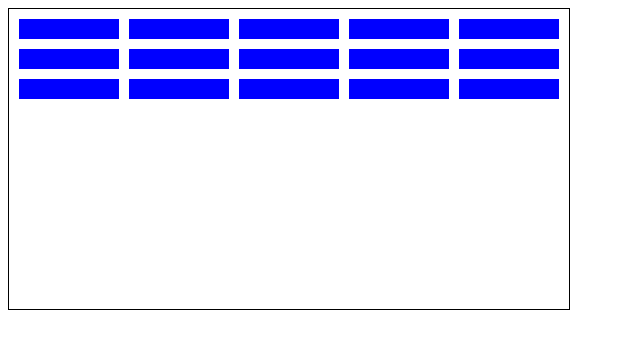
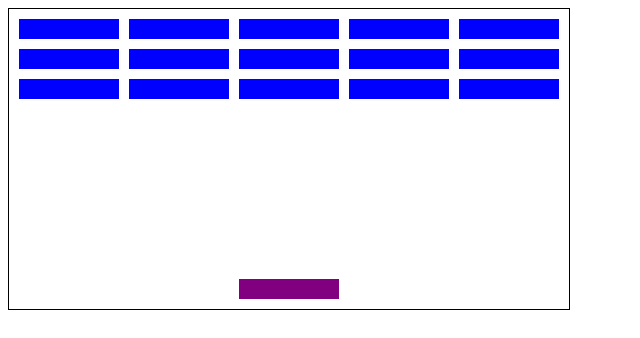
Before and after one commit to sanaeas/simple-games, a plain HTML site: page Breakout/index.html in a window 1280 px wide. Shown: the whole page, without its empty margins (0-640 px from the left). Drawn offline with Linux system fonts and the light colour scheme.

Commit message:
Add the user (player) and its start position

```diff
--- a/Breakout/app.js
+++ b/Breakout/app.js
@@ -1,6 +1,9 @@
 const grid = document.querySelector('.grid')
 const blockWidth = 100
 const blockHeight = 20
+
+const userStart = [230, 10]
+let currentPosition = userStart
 
 // Create Block
 class Block {
@@ -41,3 +44,10 @@ function addBlocks() {
 }
 
 addBlocks()
+
+// Add user
+const user = document.createElement('div')
+user.classList.add('user')
+user.style.left = currentPosition[0] + 'px'
+user.style.bottom = currentPosition[1] + 'px'
+grid.appendChild(user)
--- a/Breakout/styles.css
+++ b/Breakout/styles.css
@@ -11,3 +11,10 @@
     height: 20px;
     background-color: blue;
 }
+
+.user {
+    position: absolute;
+    width: 100px;
+    height: 20px;
+    background-color: purple;
+}
```
